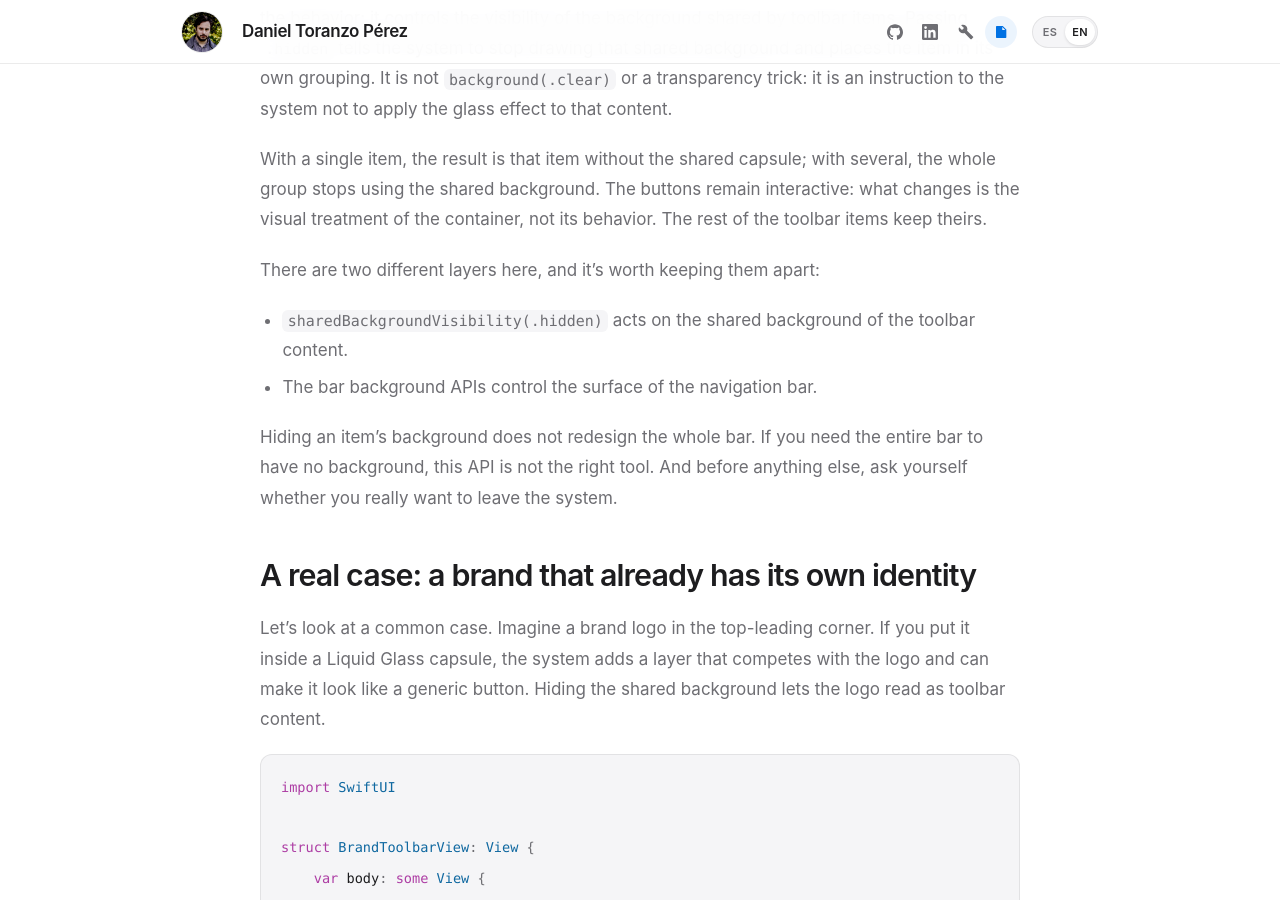
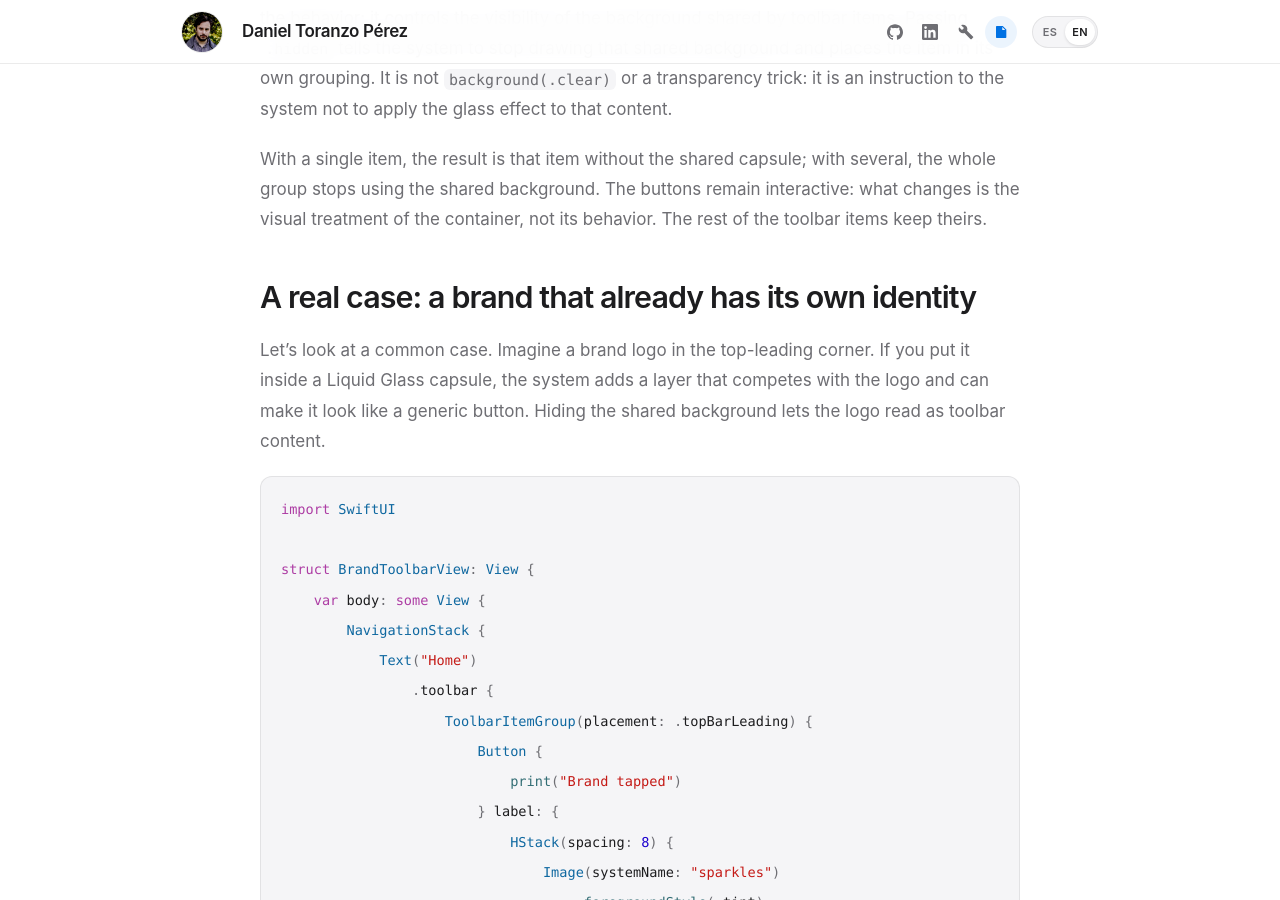
Before and after one commit to obocat/daniel_toranzo_perez, a Jekyll site: the page built from _posts/2026-11-11-swiftui-toolbar-sin-liquid-glass.markdown, in a window 1280 px wide and 900 px high, scrolled down 1788 px. Built offline with Jekyll 4.4.1, drawn with Linux system fonts in a browser that asks for light colours.

Commit message:
docs: remove toolbar background aside (#21)

```diff
--- a/_posts/2026-11-11-swiftui-toolbar-sin-liquid-glass.markdown
+++ b/_posts/2026-11-11-swiftui-toolbar-sin-liquid-glass.markdown
@@ -48,13 +48,6 @@ Lo importante es dónde va: después del cierre de `ToolbarItemGroup`, no dentro
 Antes de usarlo, merece la pena entender qué cambia y qué no. El nombre describe el comportamiento: controla la visibilidad del fondo que comparten los elementos del toolbar. Al pasarle `.hidden`, el sistema deja de dibujar ese fondo compartido y coloca el elemento en su propio grupo. No es un `background(.clear)` ni un juego de transparencias: es una instrucción al sistema para que no aplique el efecto de cristal a ese contenido.
 
 Con un solo elemento, el resultado es ese elemento sin la cápsula compartida; con varios, el grupo entero deja de usar el fondo común. Los botones siguen siendo interactivos: lo que cambia es el tratamiento visual del contenedor, no su comportamiento. El resto de elementos del toolbar conserva el suyo.
-
-Hay dos capas distintas que no conviene mezclar:
-
-- `sharedBackgroundVisibility(.hidden)` actúa sobre el fondo compartido del contenido del toolbar.
-- Las APIs que controlan el fondo de la barra actúan sobre su superficie.
-
-Ocultar el fondo de un elemento no rediseña toda la barra. Si lo que necesitas es que la barra completa deje de tener un fondo, esta API no es la herramienta adecuada. Y, antes de nada, pregúntate si realmente quieres separarte del sistema.
 
 ## Un caso real: una marca que ya tiene su propia identidad
 
@@ -265,13 +258,6 @@ Before using it, it's worth understanding what changes and what doesn't. The nam
 
 With a single item, the result is that item without the shared capsule; with several, the whole group stops using the shared background. The buttons remain interactive: what changes is the visual treatment of the container, not its behavior. The rest of the toolbar items keep theirs.
 
-There are two different layers here, and it's worth keeping them apart:
-
-- `sharedBackgroundVisibility(.hidden)` acts on the shared background of the toolbar content.
-- The bar background APIs control the surface of the navigation bar.
-
-Hiding an item's background does not redesign the whole bar. If you need the entire bar to have no background, this API is not the right tool. And before anything else, ask yourself whether you really want to leave the system.
-
 ## A real case: a brand that already has its own identity
 
 Let's look at a common case. Imagine a brand logo in the top-leading corner. If you put it inside a Liquid Glass capsule, the system adds a layer that competes with the logo and can make it look like a generic button. Hiding the shared background lets the logo read as toolbar content.
```
